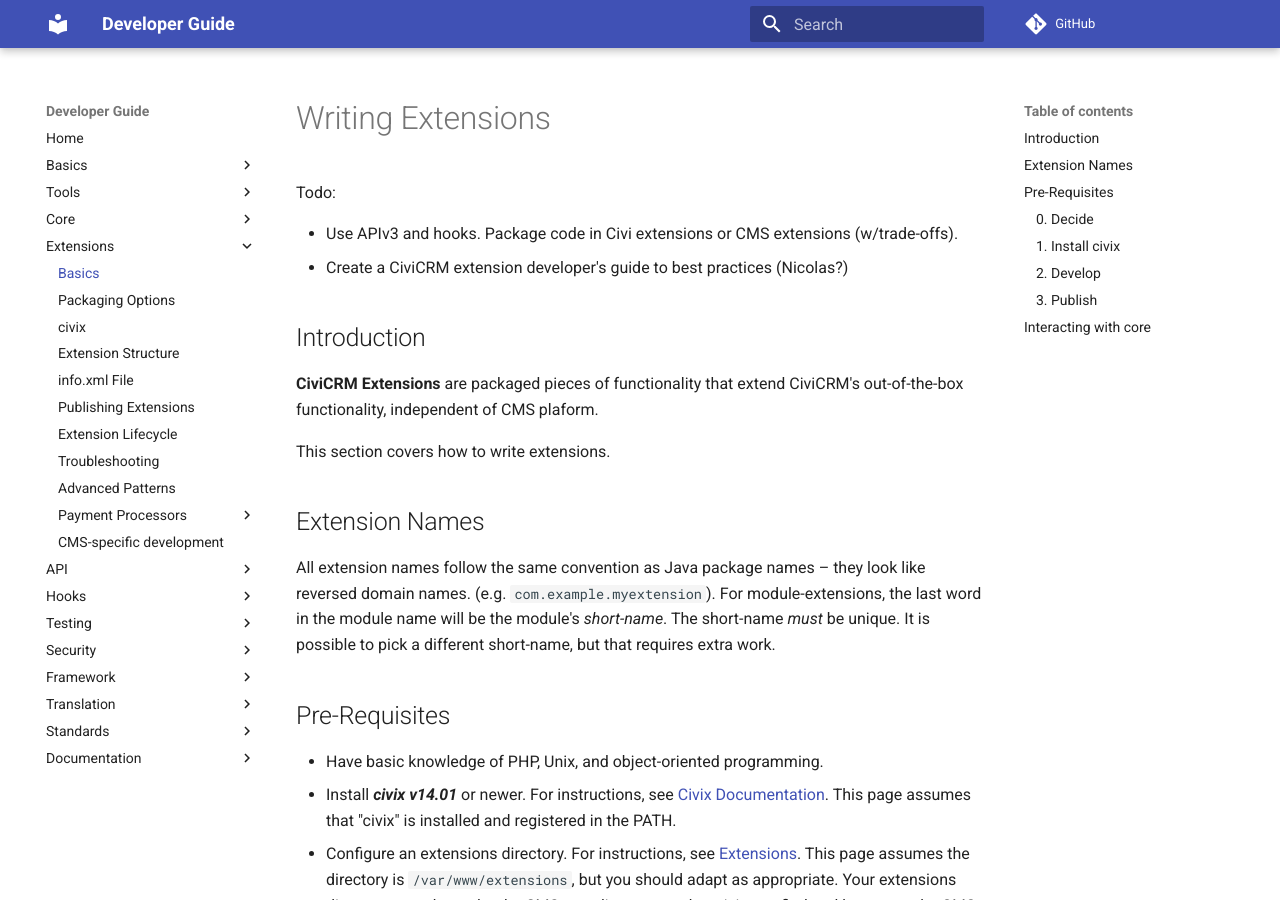
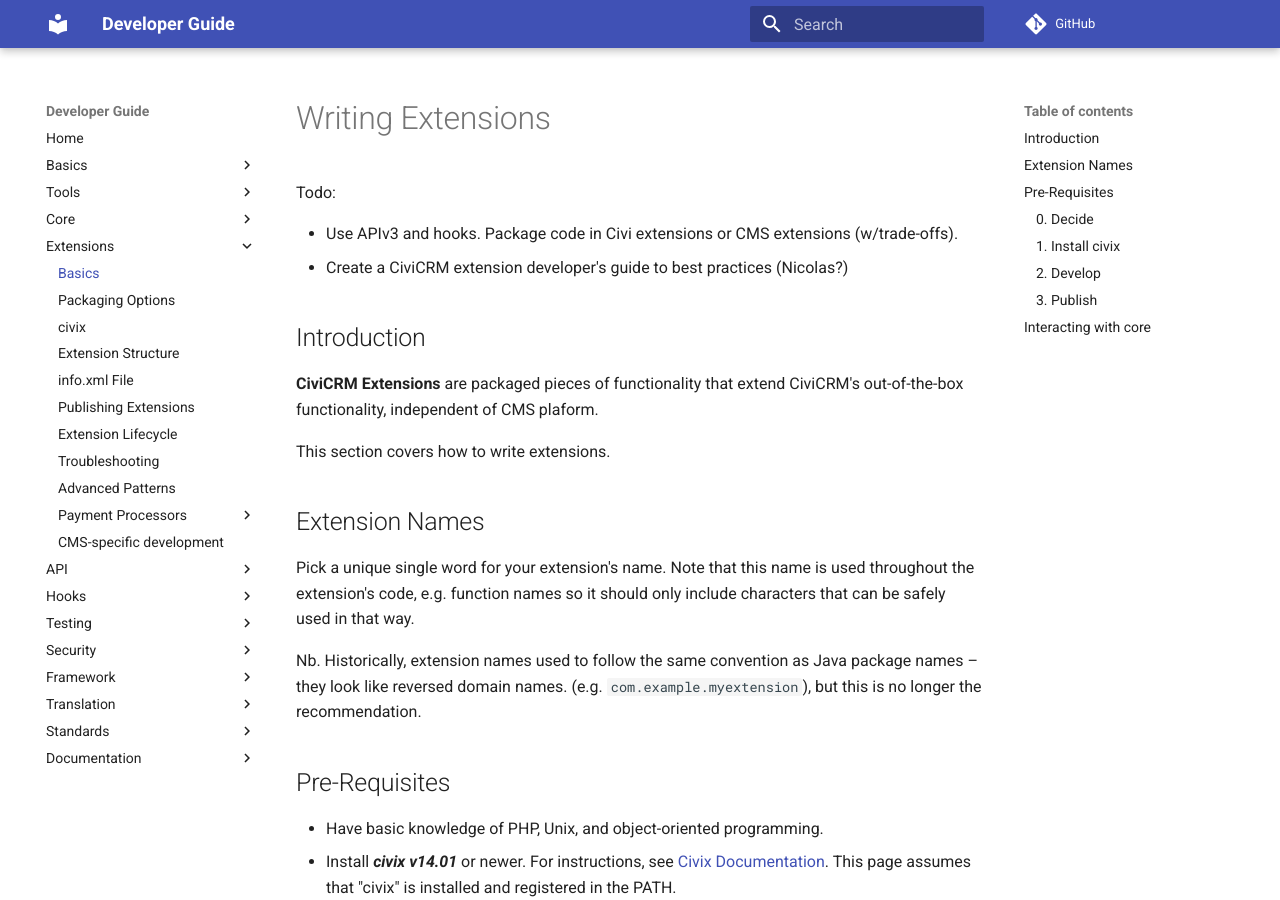
Before and after one commit to civicrm/civicrm-dev-docs, an MkDocs documentation site: the page built from docs/extensions/index.md, in a window 1280 px wide and 900 px high. Built offline with MkDocs 1.6.1 and Material for MkDocs 9.7.7, drawn with Linux system fonts in a browser that asks for light colours; comment, search, counter and statistics services are not loaded; old or Windows-style settings are respelled for this version of MkDocs.

Commit message:
Update information on deprecated backwards naming - issue #648

```diff
--- a/docs/extensions/index.md
+++ b/docs/extensions/index.md
@@ -13,7 +13,9 @@
 
 ## Extension Names
 
-All extension names follow the same convention as Java package names – they look like reversed domain names. (e.g.  `com.example.myextension`). For module-extensions, the last word in the module name will be the module's *short-name*. The short-name *must* be unique. It is possible to pick a different short-name, but that requires extra work.
+Pick a unique single word for your extension's name. Note that this name is used throughout the extension's code, e.g. function names so it should only include characters that can be safely used in that way.
+
+Nb. Historically, extension names used to follow the same convention as Java package names – they look like reversed domain names. (e.g.  `com.example.myextension`), but this is no longer the recommendation.
 
 ## Pre-Requisites
 
```
